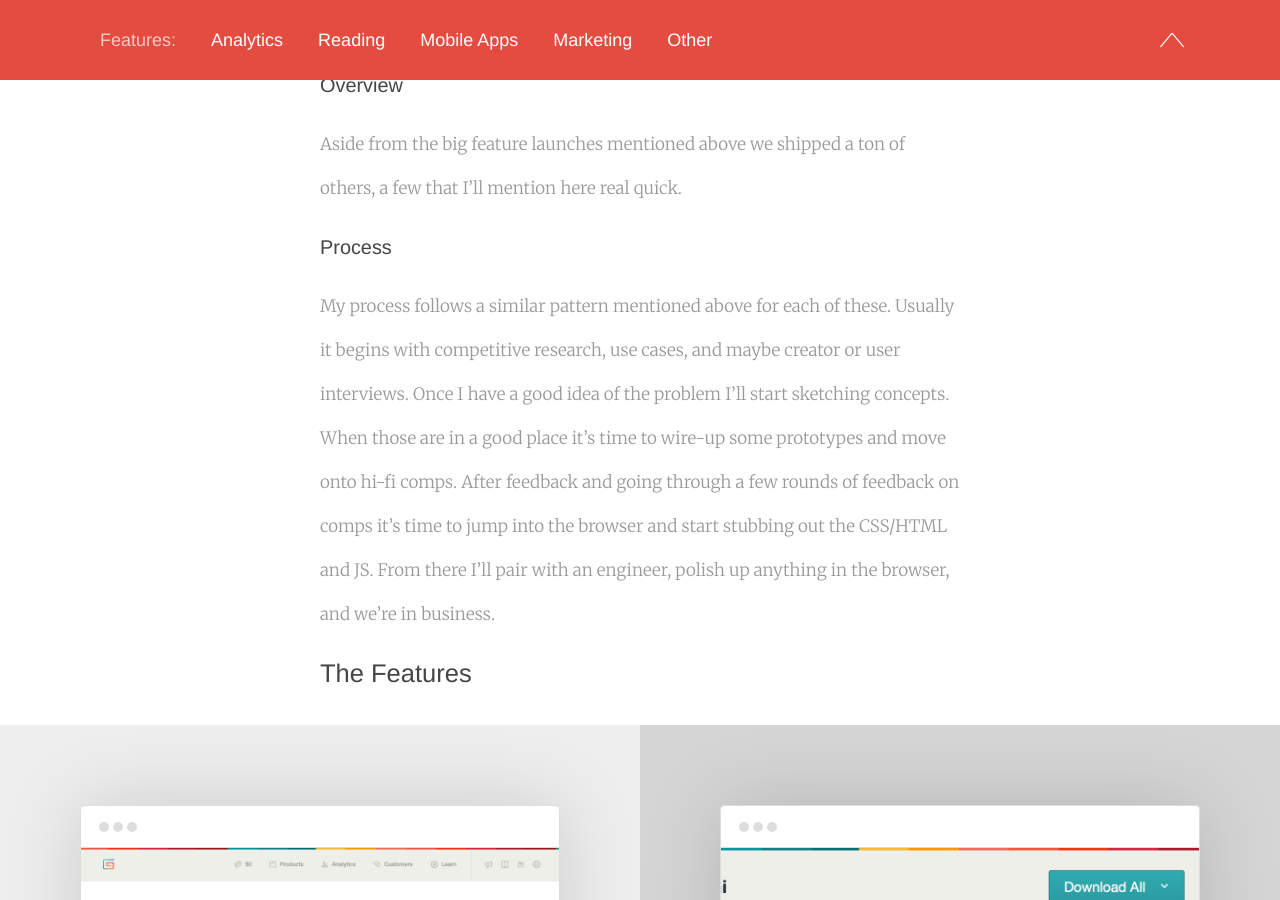
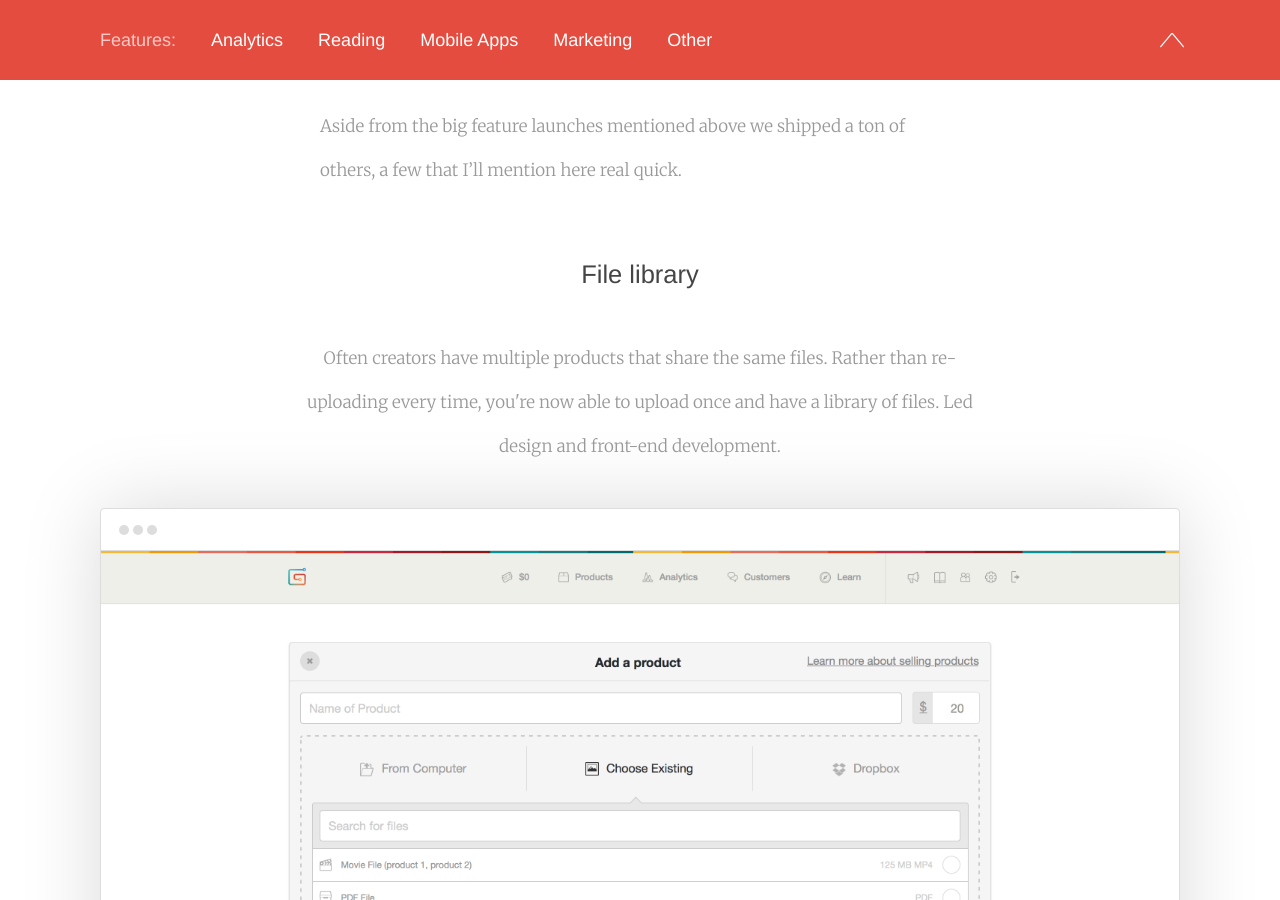
Before and after one commit to aaronrelph/aaronrelph.github.io, a Jekyll site: the page built from gumroad.html, in a window 1280 px wide and 900 px high, scrolled down 12696 px. Built offline with Jekyll 4.4.1, drawn with Linux system fonts in a browser that asks for light colours; nearby versions of some CDN libraries; some of the changed text lies outside the part shown.

Commit message:
Added some new portfolio images

```diff
--- a/_sass/_layout.scss
+++ b/_sass/_layout.scss
@@ -349,6 +349,12 @@
       margin-bottom: 40px;
     }
 
+    p {
+      width: 700px;
+      margin: 0 auto;
+      margin-bottom: 40px;
+    }
+
     .img-max-width {
       width: 300px;
 
@@ -381,7 +387,7 @@
       }
 
       @include desktop {
-        padding: 80px;
+        padding: 50px;
         float: left;
         width: 50%;
       }
--- a/gumroad.html
+++ b/gumroad.html
@@ -198,13 +198,11 @@
       <h1>The Others</h1>
       <h3>Overview</h3>
       <p>Aside from the big feature launches mentioned above we shipped a ton of others, a few that I’ll mention here real quick.</p>
-      <h3>Process</h3>
-      <p>My process follows a similar pattern mentioned above for each of these. Usually it begins with competitive research, use cases, and maybe creator or user interviews. Once I have a good idea of the problem I’ll start sketching concepts. When those are in a good place it’s time to wire-up some prototypes and move onto hi-fi comps. After feedback and going through a few rounds of feedback on comps it’s time to jump into the browser and start stubbing out the CSS/HTML and JS. From there I’ll pair with an engineer, polish up anything in the browser, and we’re in business.</p>
-      <h2>The Features</h2>
     </div>
 
-    <div class="feature-breakdown gumroad">
-      <div class="left">
+    <div class="feature-main">
+      <h2>File library</h2>
+      <p>Often creators have multiple products that share the same files. Rather than re-uploading every time, you're now able to upload once and have a library of files. Led design and front-end development.</p>
       <div class="browser-wrapper">
         <div class="bar">
           <div class="circle"></div>
@@ -215,10 +213,11 @@
           <img src="/images/work/gumroad/other/1.png">
         </div>
       </div>
-        <p>Creators tend to have multiple products that share the same files. Rather than uploading it every time, this gave creators the ability to upload it once and have a library of files. Led design and front-end development.</p>
     </div>
 
-      <div class="right">
+    <div class="feature-main">
+      <h2>Widgets</h2>
+      <p>Maybe one of our most used features on Gumroad is the ability to embed a product on your website. My first project at Gumroad was to overhaul this page.  It’s a super simple tool to build a widget and get the code to make it work.</p>
       <div class="browser-wrapper">
         <div class="bar">
           <div class="circle"></div>
@@ -226,12 +225,14 @@
           <div class="circle"></div>
         </div>
         <div class="content">
-            <img src="/images/work/gumroad/other/2.png">
+          <img src="/images/work/gumroad/other/4.png">
         </div>
       </div>
-        <p>Before this, if a product had twenty files the consumer had to click download on each file. Yeah that was no good. This gave consumers the ability to download all files as a .ZIP or save to their Dropbox.</p>
     </div>
-      <div class="right">
+
+    <div class="feature-main">
+      <h2>Rentals</h2>
+      <p>Filmmakers had requested this for awhile. Previously you only had the option to sell and make it stream only. Now you set a rental option and the product would expire after a period of time. </p>
       <div class="browser-wrapper">
         <div class="bar">
           <div class="circle"></div>
@@ -242,23 +243,6 @@
           <img src="/images/work/gumroad/other/3.png">
         </div>
       </div>
-        <p>Filmmakers had requested this for awhile. Previously you only had the option to sell and make it stream only. Now you set a rental option and the product would expire after a period of time. </p>
-      </div>
-      <div class="left">
-        <div class="browser-wrapper">
-          <div class="bar">
-            <div class="circle"></div>
-            <div class="circle"></div>
-            <div class="circle"></div>
-          </div>
-          <div class="content">
-            <img src="/images/work/gumroad/other/4.png">
-          </div>
-        </div>
-        <p>Maybe one of our most used features on Gumroad is the ability to embed a product on your website. My first project at Gumroad was to overhaul this page.  It’s a super simple tool to build a widget and get the code to make it work.</p>
-      </div>
-
-      <div class="clear"></div>
     </div>
 
   </div>
```
Also changed, not shown: images/work/gumroad/other/1.png, images/work/gumroad/other/3.png, images/work/gumroad/other/4.png, 6 other files. Lines whose indentation alone changed are shown as unchanged.
